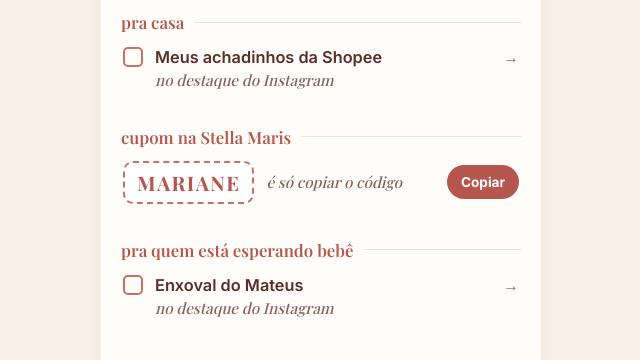
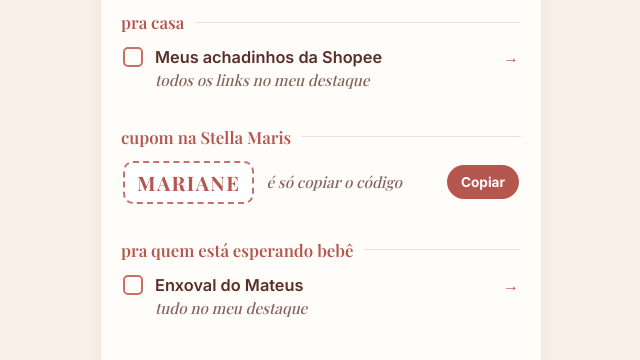
Before and after one commit to mktlumen/linksMariane, a plain HTML site: page index.html in a window 1280 px wide. Shown: the part 512-872 px from the top of the page, without its empty margins (319-959 px from the left). Drawn offline with nearby package versions, Linux system fonts and the light colour scheme; a web font is replaced by a local one.

Commit message:
Update index.html

```diff
--- a/index.html
+++ b/index.html
@@ -76,7 +76,7 @@
     <p class="lead">tudo que eu indico, num lugar só</p>
 
     <div class="group"><h3>pra casa</h3><ol>
-      <li><a class="row" href="https://www.instagram.com/s/aGlnaGxpZ2h0OjE4MTI4NTA3NTk5NTQyNzE3"><span class="tick" aria-hidden="true"></span><span class="txt"><b>Meus achadinhos da Shopee</b><em>no destaque do Instagram</em></span><span class="arrow" aria-hidden="true">→</span></a></li>
+      <li><a class="row" href="https://www.instagram.com/stories/highlights/18128507599542717/"><span class="tick" aria-hidden="true"></span><span class="txt"><b>Meus achadinhos da Shopee</b><em>todos os links no meu destaque</em></span><span class="arrow" aria-hidden="true">→</span></a></li>
     </ol>
     </div>
 
@@ -85,7 +85,7 @@
     </div>
 
     <div class="group"><h3>pra quem está esperando bebê</h3><ol>
-      <li><a class="row" href="https://www.instagram.com/s/aGlnaGxpZ2h0OjE4MDYzNzIzNjU5Njc5Njc0"><span class="tick" aria-hidden="true"></span><span class="txt"><b>Enxoval do Mateus</b><em>no destaque do Instagram</em></span><span class="arrow" aria-hidden="true">→</span></a></li>
+      <li><a class="row" href="https://www.instagram.com/stories/highlights/18063723659679674/"><span class="tick" aria-hidden="true"></span><span class="txt"><b>Enxoval do Mateus</b><em>tudo no meu destaque</em></span><span class="arrow" aria-hidden="true">→</span></a></li>
     </ol></div>
 
     <div class="group"><h3>pra rezar com os pequenos</h3><ol>
```
